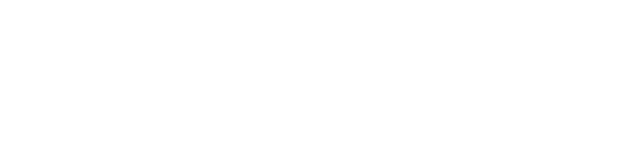
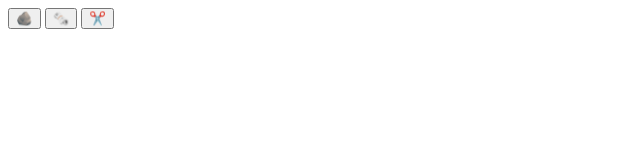
Before and after one commit to ryuzakiakira/rock-paper-scissor, a plain HTML site: page index.html in a window 1280 px wide. Shown: the whole page, without its empty margins (0-640 px from the left). Drawn offline with Linux system fonts and the light colour scheme.

Commit message:
added buttons

```diff
--- a/index.html
+++ b/index.html
@@ -5,8 +5,15 @@
     <meta http-equiv="X-UA-Compatible" content="IE=edge">
     <meta name="viewport" content="width=device-width, initial-scale=1.0">
     <title>Rock Paper Scissor</title>
+    <script src="./js/main.js" defer></script>
 </head>
 <body>
-    <script src="./js/main.js"></script>
+
+    <div id="player-selection">
+        <button id="rock" class="btn">🪨</button>
+        <button id="paper" class="btn">🗞️</button>
+        <button id="scissor" class="btn">✂️</button>
+    </div>
+
 </body>
 </html>
```
